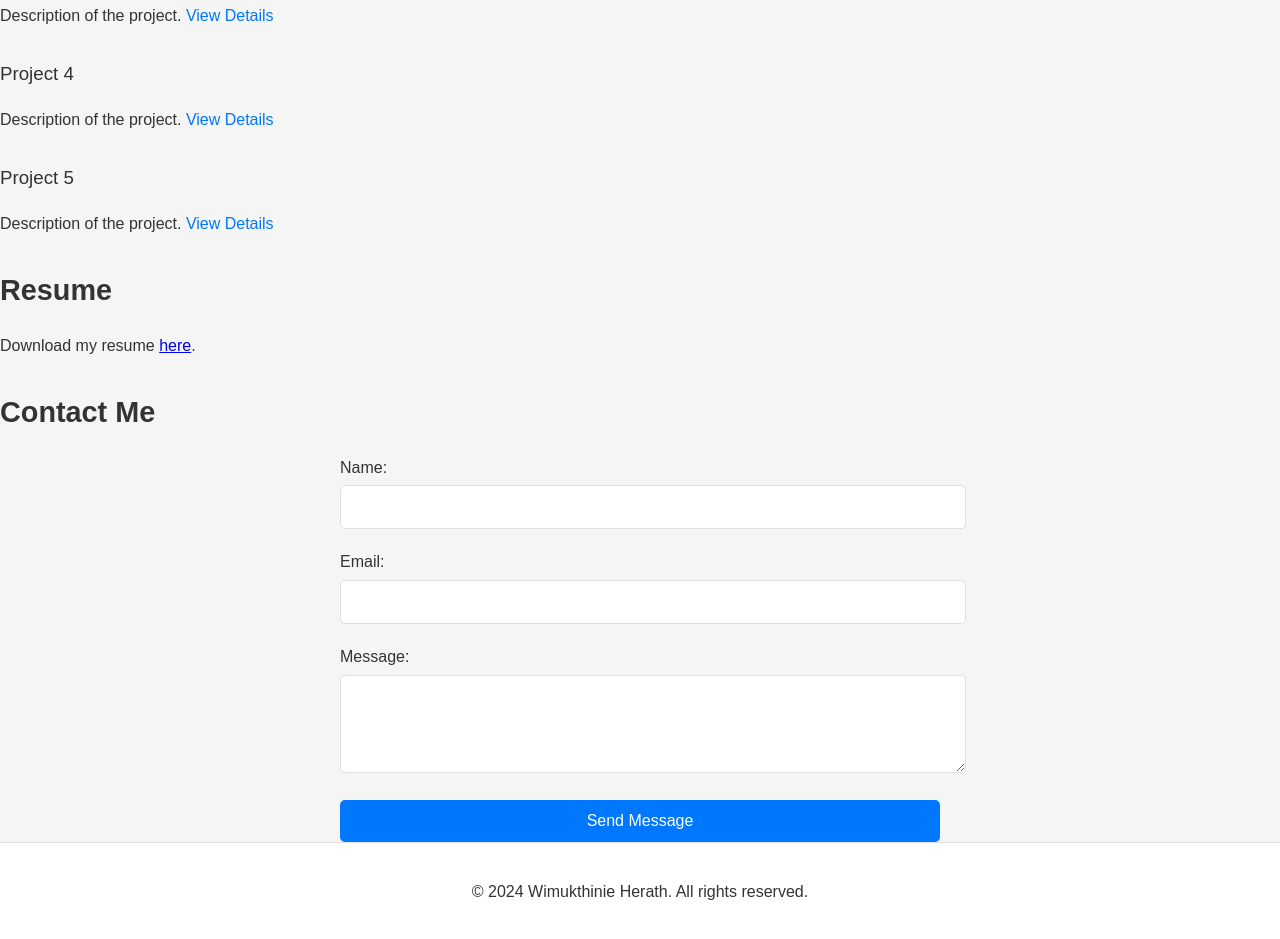
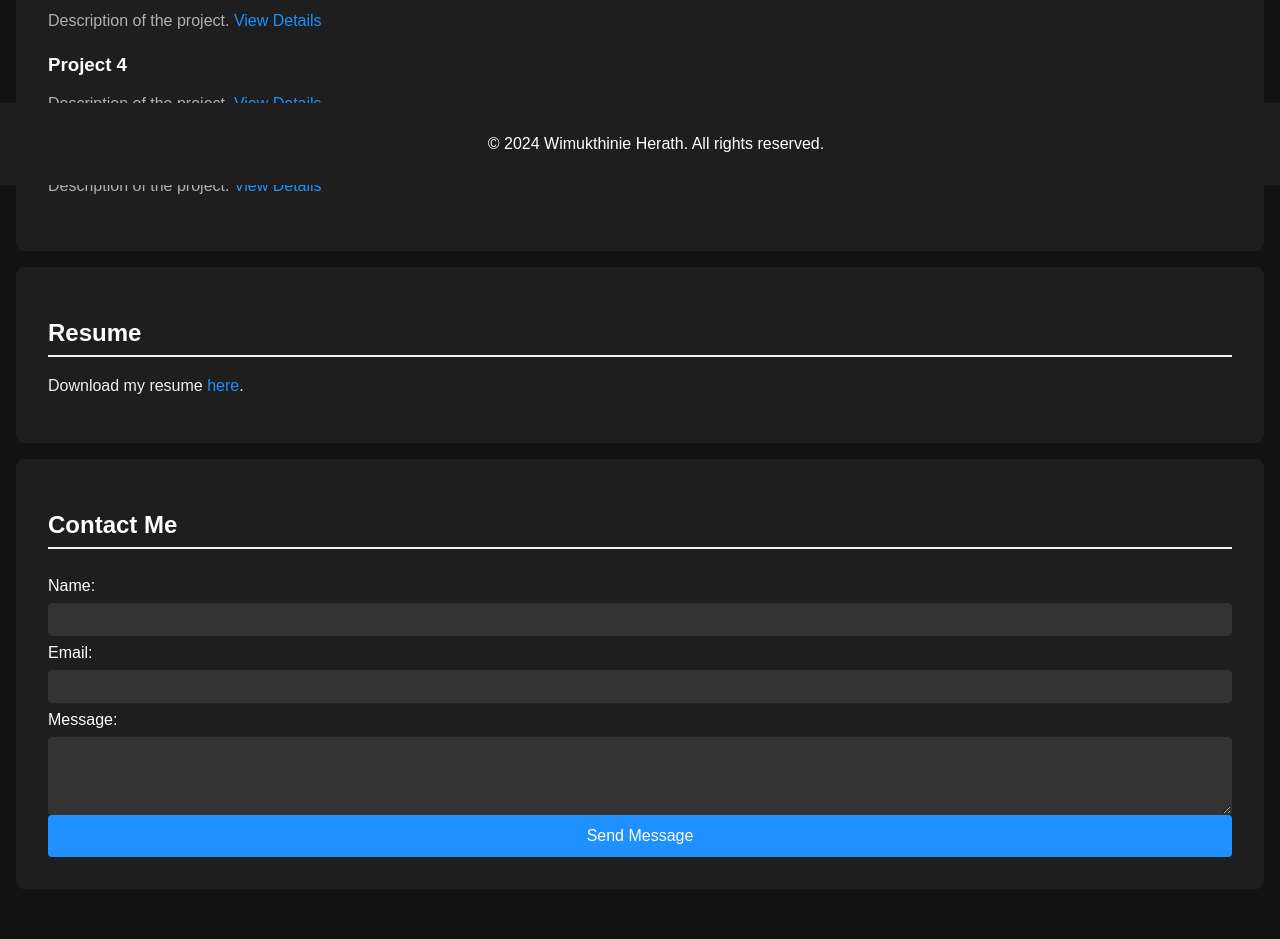
Before and after one commit to wimukthinie/wimukthinie.github.io, a plain HTML site: page Index.html in a window 1280 px wide. Shown: the part 615-1554 px from the top of the page. After the commit the page ends 1520 px from the top, so only its background shows below. Drawn offline with Linux system fonts and the light colour scheme.

Commit message:
Update Index.css

```diff
--- a/Index.css
+++ b/Index.css
@@ -1,121 +1,110 @@
-/* Importing Poppins Font */
+/* Global Styles */
 body {
-    font-family: 'Poppins', sans-serif;
+    font-family: Arial, sans-serif;
+    color: #f0f0f0;
+    background-color: #121212;
     margin: 0;
     padding: 0;
-    background-color: #f5f5f5;
-    color: #333;
-    line-height: 1.6;
 }
 
-/* Header */
 header {
+    background-color: #1e1e1e;
+    padding: 1rem;
     text-align: center;
-    padding: 20px;
-    background-color: #fff;
-    border-bottom: 1px solid #e0e0e0;
 }
 
 header h1 {
-    font-weight: 500;
-    margin-bottom: 10px;
+    margin: 0;
+    color: #ffffff;
+}
+
+nav {
+    margin-top: 1rem;
 }
 
 nav a {
-    margin: 0 10px;
-    color: #333;
+    color: #f0f0f0;
     text-decoration: none;
-    font-weight: 500;
+    margin: 0 1rem;
+    font-weight: bold;
 }
 
 nav a:hover {
-    color: #0077ff;
+    text-decoration: underline;
 }
 
-/* Main Content */
-main {
-    padding: 40px 20px;
-}
-
-.section {
-    max-width: 800px;
-    margin: 0 auto 60px;
-    text-align: center;
+section {
+    padding: 2rem;
+    margin: 1rem;
+    border-radius: 8px;
+    background-color: #1e1e1e;
 }
 
 h2 {
-    font-weight: 700;
-    margin-bottom: 20px;
-    font-size: 1.8rem;
-}
-
-p {
-    font-weight: 300;
-    font-size: 1rem;
-    margin-bottom: 30px;
+    color: #ffffff;
+    border-bottom: 2px solid #f0f0f0;
+    padding-bottom: 0.5rem;
 }
 
 .project {
-    margin-bottom: 30px;
+    margin-bottom: 1.5rem;
 }
 
 .project h3 {
-    font-weight: 500;
+    color: #ffffff;
 }
 
-.project a {
-    color: #0077ff;
+.project p {
+    color: #b0b0b0;
+}
+
+a {
+    color: #1e90ff;
     text-decoration: none;
 }
 
-.project a:hover {
+a:hover {
     text-decoration: underline;
 }
 
-/* Contact Form */
 form {
-    max-width: 600px;
-    margin: 0 auto;
-    text-align: left;
+    display: flex;
+    flex-direction: column;
 }
 
-form label {
-    display: block;
-    margin-bottom: 5px;
-    font-weight: 500;
+label {
+    margin: 0.5rem 0;
+    color: #ffffff;
 }
 
-form input, form textarea {
-    width: 100%;
-    padding: 12px;
-    margin-bottom: 20px;
-    border-radius: 5px;
-    border: 1px solid #e0e0e0;
-    font-size: 1rem;
-    background-color: #fff;
-    color: #333;
+input, textarea {
+    padding: 0.5rem;
+    border: 1px solid #333;
+    border-radius: 4px;
+    background-color: #333;
+    color: #ffffff;
 }
 
-form button {
-    width: 100%;
-    padding: 12px;
-    background-color: #0077ff;
+button {
+    padding: 0.75rem;
     border: none;
-    color: white;
+    border-radius: 4px;
+    background-color: #1e90ff;
+    color: #ffffff;
     font-size: 1rem;
-    font-weight: 500;
     cursor: pointer;
-    border-radius: 5px;
 }
 
-form button:hover {
-    background-color: #005fcc;
+button:hover {
+    background-color: #0056b3;
 }
 
-/* Footer */
 footer {
+    background-color: #1e1e1e;
+    padding: 1rem;
     text-align: center;
-    padding: 20px;
-    background-color: #fff;
-    border-top: 1px solid #e0e0e0;
+    color: #ffffff;
+    position: fixed;
+    width: 100%;
+    bottom: 0;
 }
```
